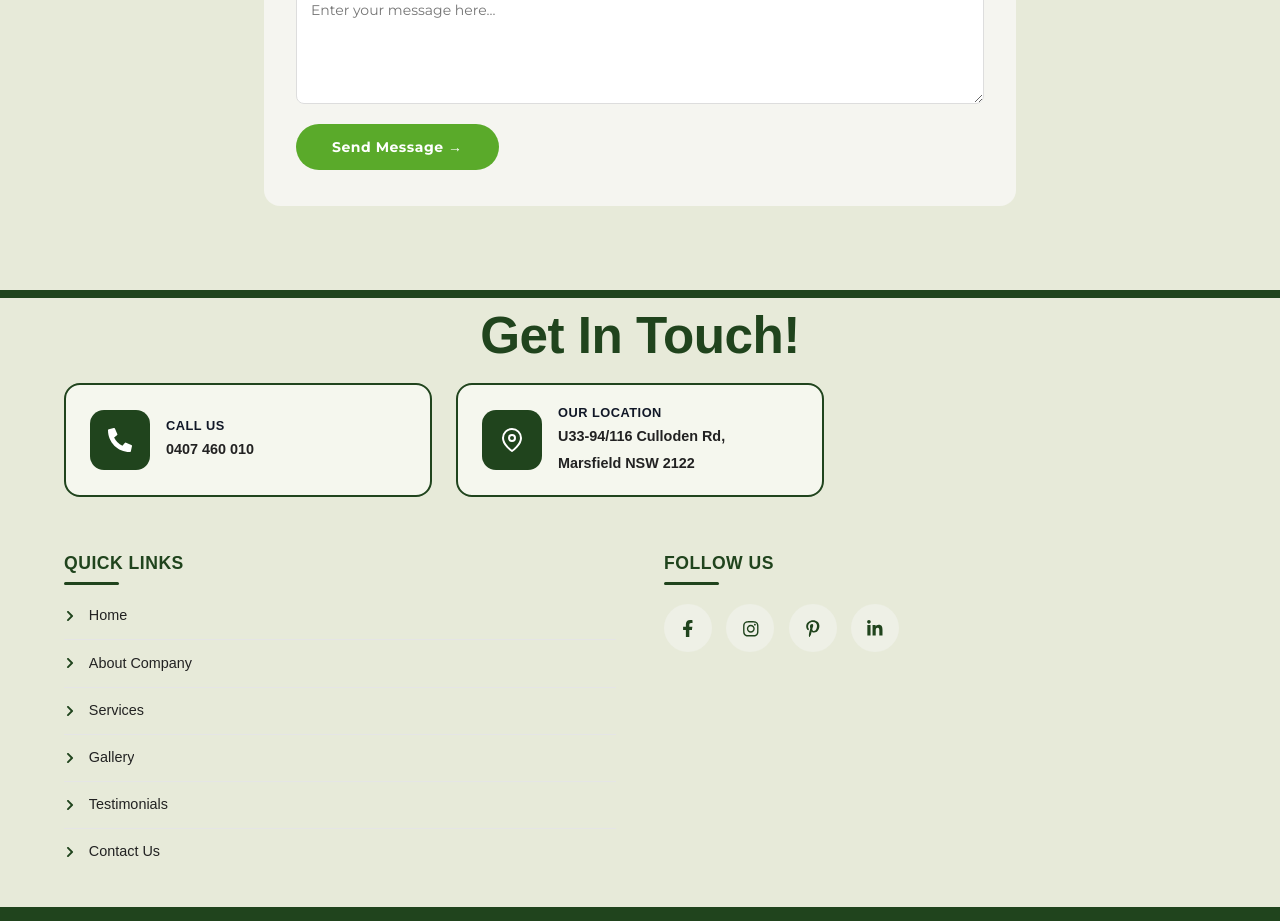
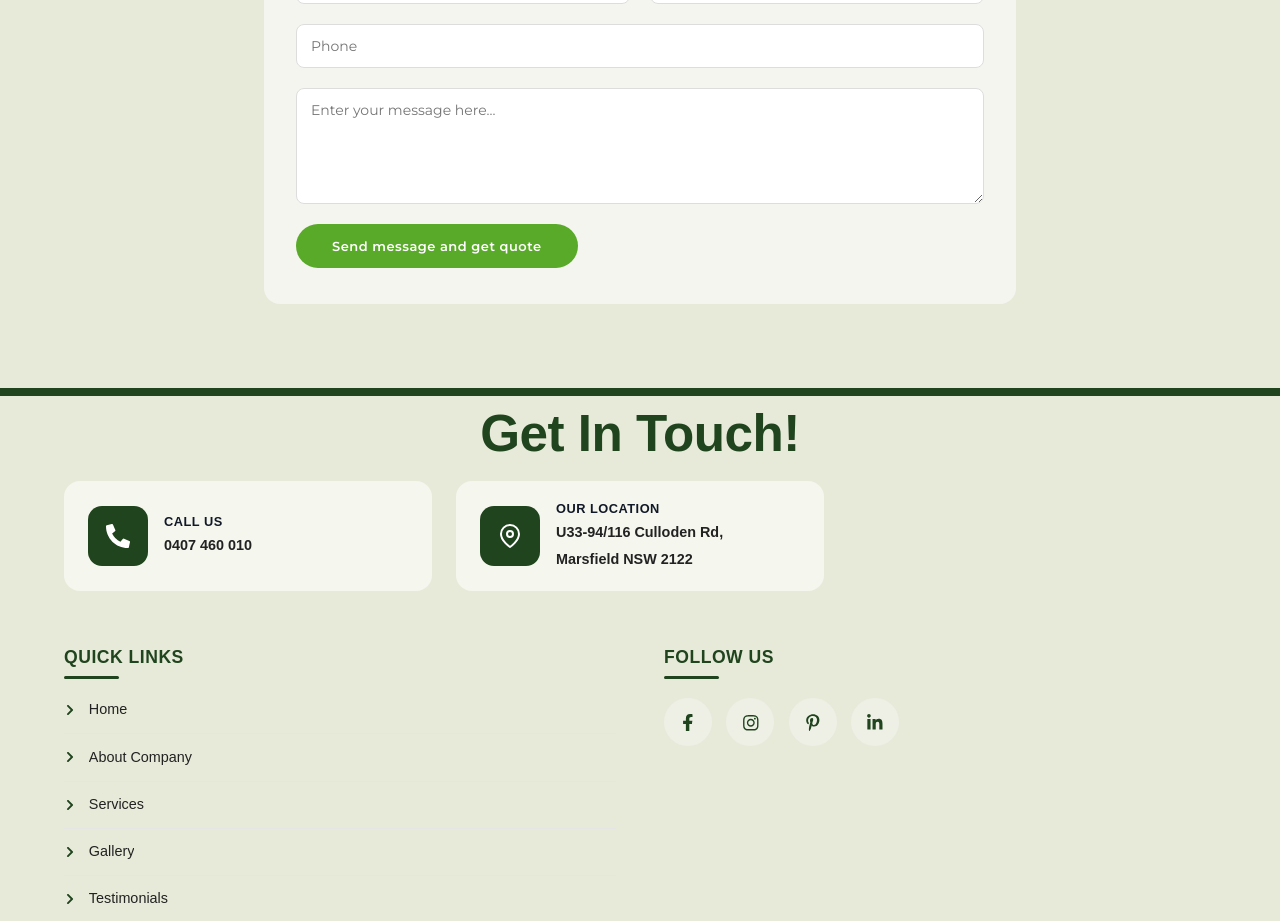
Before and after one commit to brandsbarrel/DNS, a React (Vite) app: page /contact-us in a window 1280 px wide. Shown: the part 1560-2481 px from the top of the page. Built offline with nearby package versions, Linux system fonts and the light colour scheme.

Commit message:
change in contact page

```diff
--- a/src/Components/Footer/Footer.css
+++ b/src/Components/Footer/Footer.css
@@ -12,7 +12,6 @@ TOP SECTION
     width: 100%;
     padding: 1.5rem 0;
     text-align: center;
-    /* border-bottom: 2px solid #2f4d2d;     */
 }
 
 .home_footerTopLine {
@@ -53,7 +52,7 @@ TOP SECTION
     gap: 1rem;
     text-align: left;
     justify-content: flex-start;
-    border: 2px solid #20441d;
+    /* border: 2px solid #20441d; */
     border-radius: 16px;
     padding: 1.2rem 1.5rem;
     background: #f5f7ee;
--- a/src/Pages/ContactUs/ContactUs.css
+++ b/src/Pages/ContactUs/ContactUs.css
@@ -31,7 +31,7 @@
 
 .contact__img{
   border-radius: 50%;
-  height: 200px;
+  height: 300px;
   width: auto;
 }
 
@@ -248,8 +248,8 @@
 
 .contact-submit-btn {
   font-family: 'Montserrat', sans-serif;
-  font-weight: 700;
-  font-size: 14px;
+  font-weight: 600;
+  font-size: 13px;
   letter-spacing: 0.5px;
   background: #5aaa2a;
   color: #fff;
--- a/src/Pages/ContactUs/ContactUs.jsx
+++ b/src/Pages/ContactUs/ContactUs.jsx
@@ -187,7 +187,7 @@ export default function ContactUs() {
                         type="submit"
                         disabled={status === "loading"}
                     >
-                        {status === "loading" ? "Sending..." : "Send Message →"}
+                        {status === "loading" ? "Sending..." : "Send message and get quote"}
                     </button>
 
                 </form>
```
